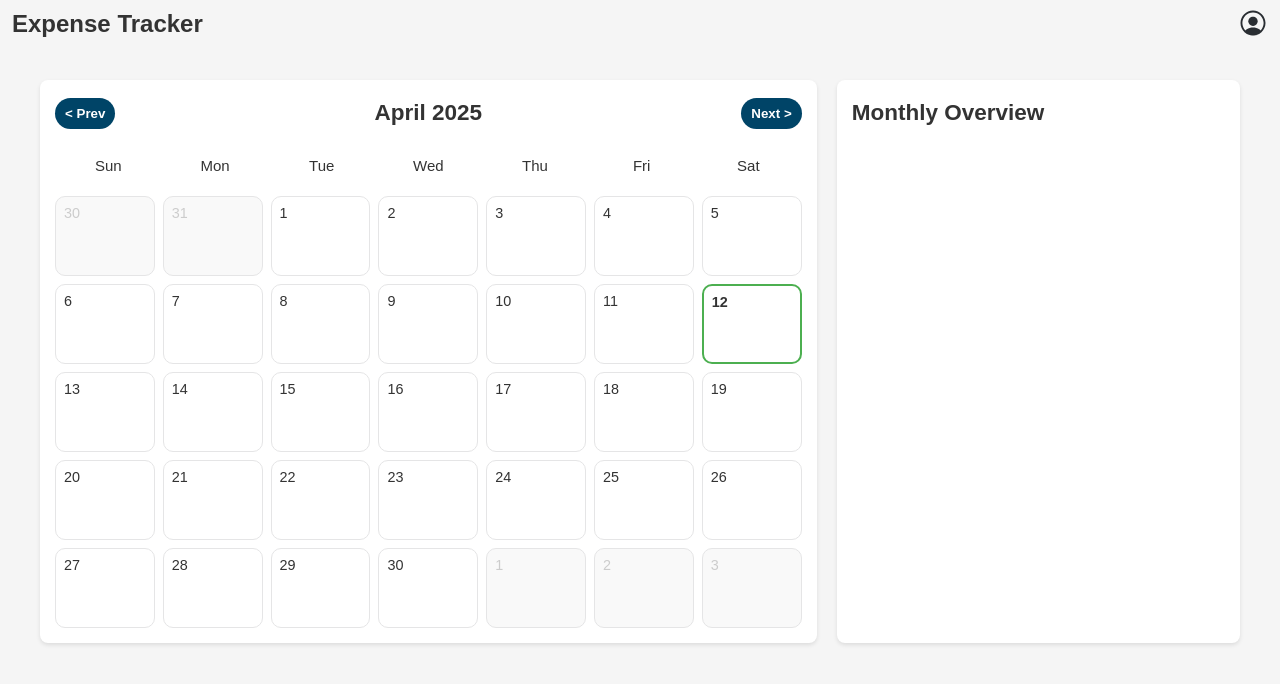
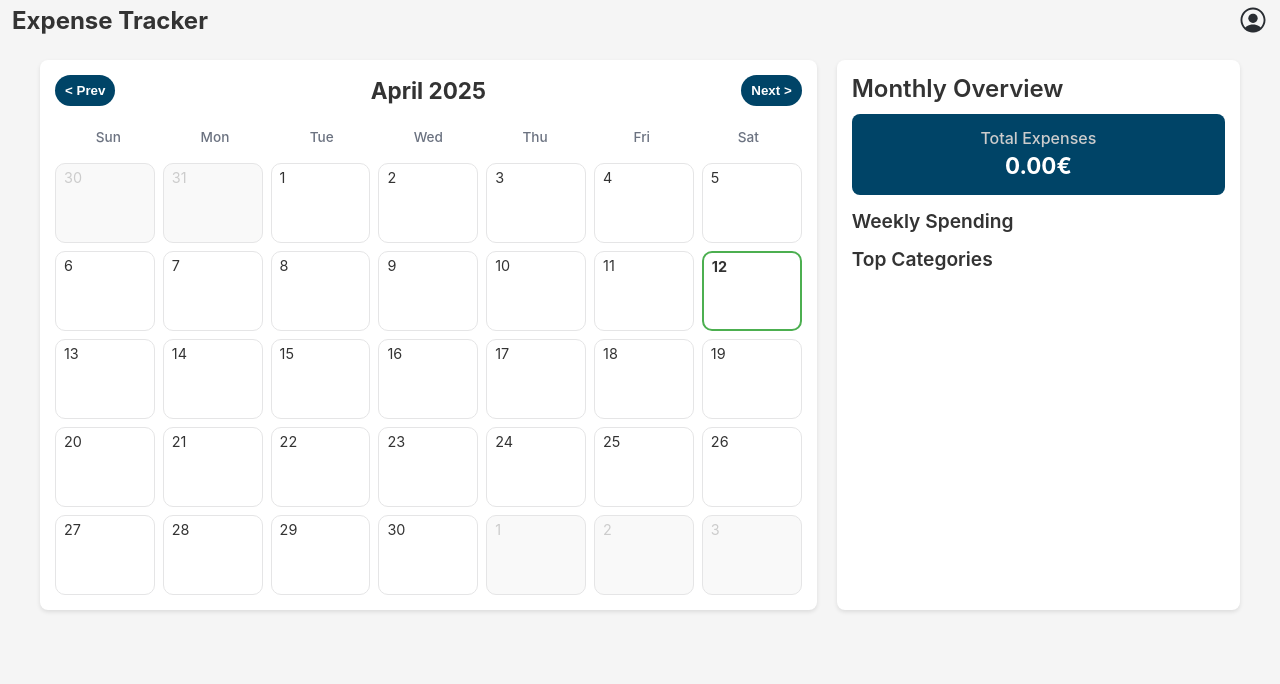
Before and after one commit to arsentsn/expense-tracker-app, a Vue app: page / in a window 1280 px wide. Shown: the top 684 px of the page. Built offline with nearby package versions, Linux system fonts and the light colour scheme.

Commit message:
monthly overview added, with some bugs

```diff
--- a/src/App.vue
+++ b/src/App.vue
@@ -2,8 +2,12 @@
   <div class="app-container">
     <NavigationBar />
     <div class="main-content">
-      <CalendarView @add-expense="openExpenseModal" :expenses="expenses" />
-      <OverviewPanel />
+      <CalendarView
+        @add-expense="openExpenseModal"
+        :expenses="expenses"
+        @month-changed="updateSelectedMonth"
+      />
+      <OverviewPanel :expenses="expenses" :selected-date="selectedDate" />
     </div>
   </div>
   <ExpenseModal
@@ -32,7 +36,7 @@ export default {
   data() {
     return {
       expenses: [],
-      selectedDate: null,
+      selectedDate: new Date(), // Initialize with current date
       showExpenseModal: false,
       dateForNewExpense: new Date(),
     }
@@ -55,6 +59,10 @@ export default {
       this.dateForNewExpense = date
       this.showExpenseModal = true
     },
+    // New method to update selected month
+    updateSelectedMonth(newDate) {
+      this.selectedDate = newDate
+    },
   },
 }
 </script>
@@ -66,11 +74,6 @@ export default {
   box-sizing: border-box;
 }
 
-body {
-  font-family: Arial, sans-serif;
-  background-color: #f5f5f5;
-}
-
 .app-container {
   margin: 0 auto;
   padding: 20px 40px;
@@ -78,9 +81,8 @@ body {
 }
 
 .main-content {
-  padding-top: 40px; /* Navigation bar height */
   display: flex;
-  margin-top: 20px;
+  margin-top: 40px; /* Navigation bar height */
   width: 100%;
   gap: 20px;
 }
--- a/src/assets/base.css
+++ b/src/assets/base.css
@@ -42,7 +42,7 @@ body {
     Roboto,
     sans-serif;
   font-size: 15px;
-  line-height: 1.6;
+  line-height: 1.2;
   -webkit-font-smoothing: antialiased;
   -moz-osx-font-smoothing: grayscale;
 }
--- a/src/components/Calendar/CalendarDay.vue
+++ b/src/components/Calendar/CalendarDay.vue
@@ -13,7 +13,7 @@
     <div class="day-number">{{ day }}</div>
 
     <div v-if="hasExpenses" class="expense-info">
-      <div class="expense-amount">${{ totalAmount }}</div>
+      <div class="expense-amount">{{ totalAmount }}€</div>
     </div>
     <div v-if="hasExpenses">
       <div class="expense-count">({{ dayExpenses.length }})</div>
@@ -173,7 +173,7 @@ export default {
 }
 
 .expense-info {
-  margin-top: 25px;
+  margin-top: 28px;
   text-align: center;
   font-size: 0.85rem;
 }
--- a/src/components/Calendar/CalendarGrid.vue
+++ b/src/components/Calendar/CalendarGrid.vue
@@ -28,31 +28,31 @@ export default {
   name: 'CalendarGrid',
 
   components: {
-    CalendarDay
+    CalendarDay,
   },
 
   props: {
     currentMonth: {
       type: Number,
-      required: true
+      required: true,
     },
     currentYear: {
       type: Number,
-      required: true
+      required: true,
     },
     selectedDay: {
       type: Number,
-      default: null
+      default: null,
     },
     expenses: {
       type: Array,
-      default: () => []
-    }
+      default: () => [],
+    },
   },
 
   data() {
     return {
-      weekdays: ['Sun', 'Mon', 'Tue', 'Wed', 'Thu', 'Fri', 'Sat']
+      weekdays: ['Sun', 'Mon', 'Tue', 'Wed', 'Thu', 'Fri', 'Sat'],
     }
   },
 
@@ -72,9 +72,11 @@ export default {
     getExpensesForDay(day, type) {
       if (type !== 'current-month') return []
 
-      const dateString = new Date(this.currentYear, this.currentMonth, day).toISOString().split('T')[0]
-      return this.expenses.filter(expense => expense.date === dateString)
-    }
+      const dateString = new Date(this.currentYear, this.currentMonth, day)
+        .toISOString()
+        .split('T')[0]
+      return this.expenses.filter((expense) => expense.date === dateString)
+    },
   },
 
   computed: {
@@ -125,8 +127,8 @@ export default {
       }
 
       return allDays
-    }
-  }
+    },
+  },
 }
 </script>
 
@@ -134,7 +136,9 @@ export default {
 .weekdays-header-container {
   display: flex;
   justify-content: space-between;
-  margin-top: 15px;
+  font-weight: 500;
+  font-size: 0.85rem;
+  color: rgba(107, 114, 128, 1);
 }
 
 .weekday-header {
--- a/src/components/Overview/MonthlyOverview.vue
+++ b/src/components/Overview/MonthlyOverview.vue
@@ -0,0 +1,309 @@
+<template>
+  <div class="monthly-overview">
+    <div class="header">
+      <h2 class="panel-title">Monthly Overview</h2>
+    </div>
+
+    <!-- Total Expenses Card -->
+    <div class="total-expenses-card">
+      <h3>Total Expenses</h3>
+      <div class="amount">{{ totalExpenses }}€</div>
+    </div>
+
+    <!-- Weekly Spending Section -->
+    <div class="section">
+      <h3 class="weekly-spending-header">Weekly Spending</h3>
+      <div v-for="(week, index) in weeklyExpenses" :key="index" class="week-row">
+        <div class="week-label">Week {{ week.week }}</div>
+        <div class="progress-container">
+          <div class="progress-bar" :style="{ width: week.percentage + '%' }"></div>
+        </div>
+        <div class="week-amount">
+          {{ week.amount.toFixed(2) }}€ <span class="percentage">({{ week.percentage }}%)</span>
+        </div>
+      </div>
+    </div>
+
+    <!-- Top Categories Section -->
+    <div class="section">
+      <h3 class="top-categories-header">Top Categories</h3>
+      <div v-for="category in topCategories" :key="category.id" class="category-row">
+        <div class="category-icon">{{ getCategoryIcon(category.id) }}</div>
+        <div class="category-info">
+          <div class="category-name">{{ getCategoryName(category.id) }}</div>
+          <div class="category-amount">{{ category.amount.toFixed(2) }}€</div>
+        </div>
+        <div class="category-percentage">{{ category.percentage }}%</div>
+      </div>
+    </div>
+  </div>
+</template>
+
+<script>
+export default {
+  name: 'MonthlyOverview',
+
+  props: {
+    expenses: {
+      type: Array,
+      default: () => [],
+    },
+    categories: {
+      type: Array,
+      required: true,
+    },
+    currentMonth: {
+      type: Number,
+      default: () => new Date().getMonth()
+    },
+    currentYear: {
+      type: Number,
+      default: () => new Date().getFullYear()
+    }
+  },
+
+  computed: {
+    currentMonthExpenses() {
+      return this.expenses.filter(expense => {
+        const expenseDate = new Date(expense.date);
+        return expenseDate.getMonth() === this.currentMonth &&
+               expenseDate.getFullYear() === this.currentYear;
+      });
+    },
+
+    totalExpenses() {
+      return this.calculateTotal(this.currentMonthExpenses).toFixed(2)
+    },
+
+    weeklyExpenses() {
+      const total = this.calculateTotal(this.currentMonthExpenses)
+      if (total === 0) return []
+
+      // Group by week
+      const weekMap = {}
+
+      this.currentMonthExpenses.forEach((expense) => {
+        // Get week number from date
+        const date = new Date(expense.date)
+        const weekNum = this.getWeekNumber(date)
+
+        if (!weekMap[weekNum]) {
+          weekMap[weekNum] = 0
+        }
+
+        weekMap[weekNum] += expense.amount
+      })
+
+      // Convert to array format
+      const result = Object.keys(weekMap)
+        .map((week) => {
+          const amount = weekMap[week]
+          const percentage = Math.round((amount / total) * 100)
+          return { week, amount, percentage }
+        })
+        .sort((a, b) => a.week - b.week)
+
+      // Renumber the weeks sequentially starting from 1
+      return result.map((week, index) => ({
+        ...week,
+        week: index + 1,
+      }))
+    },
+
+    topCategories() {
+      // Group expenses by category
+      const categories = {}
+      const total = this.calculateTotal(this.currentMonthExpenses)
+
+      if (total === 0) return []
+
+      // Calculate per category
+      this.currentMonthExpenses.forEach((expense) => {
+        if (!categories[expense.category]) {
+          categories[expense.category] = 0
+        }
+        categories[expense.category] += expense.amount
+      })
+
+      // Convert to array and sort
+      return Object.keys(categories)
+        .map((id) => {
+          const amount = categories[id]
+          const percentage = Math.round((amount / total) * 100)
+          return { id, amount, percentage }
+        })
+        .sort((a, b) => b.amount - a.amount)
+    },
+  },
+
+  methods: {
+    calculateTotal(expenses) {
+      return expenses.reduce((sum, expense) => sum + expense.amount, 0)
+    },
+
+    getCategoryName(categoryId) {
+      const category = this.categories.find((c) => c.id === categoryId)
+      return category ? category.name : 'Unknown'
+    },
+
+    getCategoryIcon(categoryId) {
+      const category = this.categories.find((c) => c.id === categoryId)
+      return category ? category.icon : '❓'
+    },
+
+    getWeekNumber(date) {
+      const firstDayOfYear = new Date(date.getFullYear(), 0, 1)
+      const pastDaysOfYear = (date - firstDayOfYear) / 86400000
+      return Math.ceil((pastDaysOfYear + firstDayOfYear.getDay() + 1) / 7)
+    },
+
+    getCurrentDay() {
+      return new Date().getDate()
+    },
+  },
+}
+</script>
+
+<style scoped>
+.monthly-overview {
+  width: 100%;
+}
+
+.header {
+  display: flex;
+  justify-content: space-between;
+  align-items: center;
+  margin-bottom: 10px;
+}
+
+.panel-title {
+  margin: 0;
+  font-size: 1.5rem;
+  font-weight: 600;
+}
+
+.date {
+  color: #666;
+  font-size: 1.1rem;
+}
+
+.section {
+  margin-bottom: 15px;
+}
+
+.section h3 {
+  font-size: 1.2rem;
+  font-weight: 600;
+  color: #333;
+}
+
+.weekly-spending-header {
+  margin-bottom: 10px;
+}
+
+.top-categories-header {
+  margin-bottom: 5px;
+}
+
+.total-expenses-card {
+  background-color: #004467;
+  color: white;
+  border-radius: 8px;
+  padding: 15px;
+  margin-bottom: 15px;
+  text-align: center;
+}
+
+.total-expenses-card h3 {
+  margin-bottom: 5px;
+  font-size: 1rem;
+  font-weight: 500;
+  color: #ccc;
+}
+
+.amount {
+  font-size: 1.4rem;
+  font-weight: bold;
+}
+
+.week-row,
+.category-row {
+  display: flex;
+  align-items: center;
+}
+
+.week-row {
+  margin-bottom: 5px;
+}
+
+.week-label {
+  flex-shrink: 0;
+  font-weight: 500;
+}
+
+.progress-container {
+  flex: 1;
+  height: 10px;
+  background-color: #eee;
+  border-radius: 5px;
+  margin: 0 15px;
+  overflow: hidden;
+}
+
+.progress-bar {
+  height: 100%;
+  background-color: #007ab6;
+  border-radius: 5px;
+}
+
+.week-amount {
+  min-width: 100px;
+  text-align: right;
+  font-weight: 500;
+}
+
+.percentage {
+  color: #007ab6;
+  font-weight: normal;
+}
+
+.category-row {
+  padding: 10px;
+  border-radius: 8px;
+  transition: background-color 0.2s;
+}
+
+.category-row:hover {
+  background-color: #f5f5f5;
+}
+
+.category-icon {
+  font-size: 1.75rem;
+  margin-right: 10px;
+  display: flex;
+  align-items: center;
+  justify-content: center;
+  width: 40px;
+}
+
+.category-info {
+  flex: 1;
+}
+
+.category-name {
+  font-weight: 600;
+  margin-bottom: 3px;
+}
+
+.category-amount {
+  color: #666;
+  font-size: 0.9rem;
+}
+
+.category-percentage {
+  font-weight: bold;
+  color: #004467;
+  min-width: 60px;
+  text-align: right;
+}
+</style>
--- a/src/components/Overview/OverviewPanel.vue
+++ b/src/components/Overview/OverviewPanel.vue
@@ -1,13 +1,56 @@
 <template>
   <div class="overview-panel">
-    <h2>Monthly Overview</h2>
-    <!-- Overview content will go here -->
+    <monthly-overview
+      :expenses="expenses"
+      :categories="categories"
+      :current-month="getCurrentMonth()"
+      :current-year="getCurrentYear()"
+    />
   </div>
 </template>
 
 <script>
+import MonthlyOverview from './MonthlyOverview.vue'
+
 export default {
   name: 'OverviewPanel',
+
+  components: {
+    MonthlyOverview,
+  },
+
+  props: {
+    expenses: {
+      type: Array,
+      default: () => [],
+    },
+    selectedDate: {
+      type: Date,
+      default: null,
+    },
+  },
+
+  data() {
+    return {
+      categories: [
+        { id: 'food', name: 'Food', icon: '🍔' },
+        { id: 'transport', name: 'Transport', icon: '🚗' },
+        { id: 'bills', name: 'Bills', icon: '📄' },
+        { id: 'entertainment', name: 'Entertainment', icon: '🎬' },
+        { id: 'shopping', name: 'Shopping', icon: '🛍️' },
+        { id: 'other', name: 'Other', icon: '💰' },
+      ],
+    }
+  },
+
+  methods: {
+    getCurrentMonth() {
+      return new Date().getMonth();
+    },
+    getCurrentYear() {
+      return new Date().getFullYear();
+    }
+  },
 }
 </script>
 
@@ -16,7 +59,7 @@ export default {
   flex: 1;
   background-color: #fff;
   border-radius: 8px;
-  padding: 15px;
+  padding: 15px 15px 0px 15px;
   box-shadow: 0 2px 4px rgba(0, 0, 0, 0.1);
 }
 </style>
```
Also changed, not shown: src/components/ExpenseModal.vue (+38 -5 lines), src/components/Overview/CategoryBreakdown.vue (deleted), 1 other file (tests, documents, lock files or other folders).
